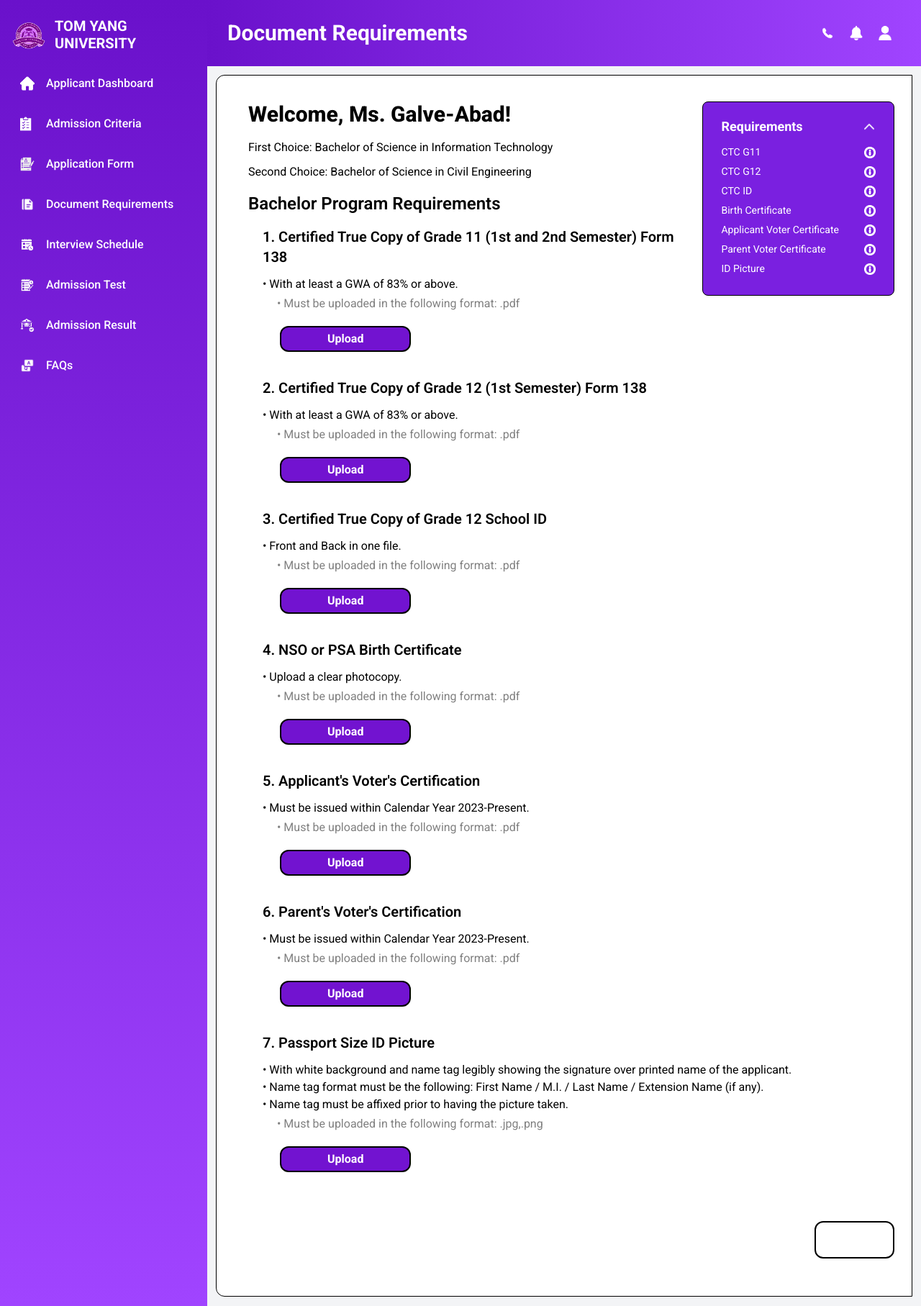
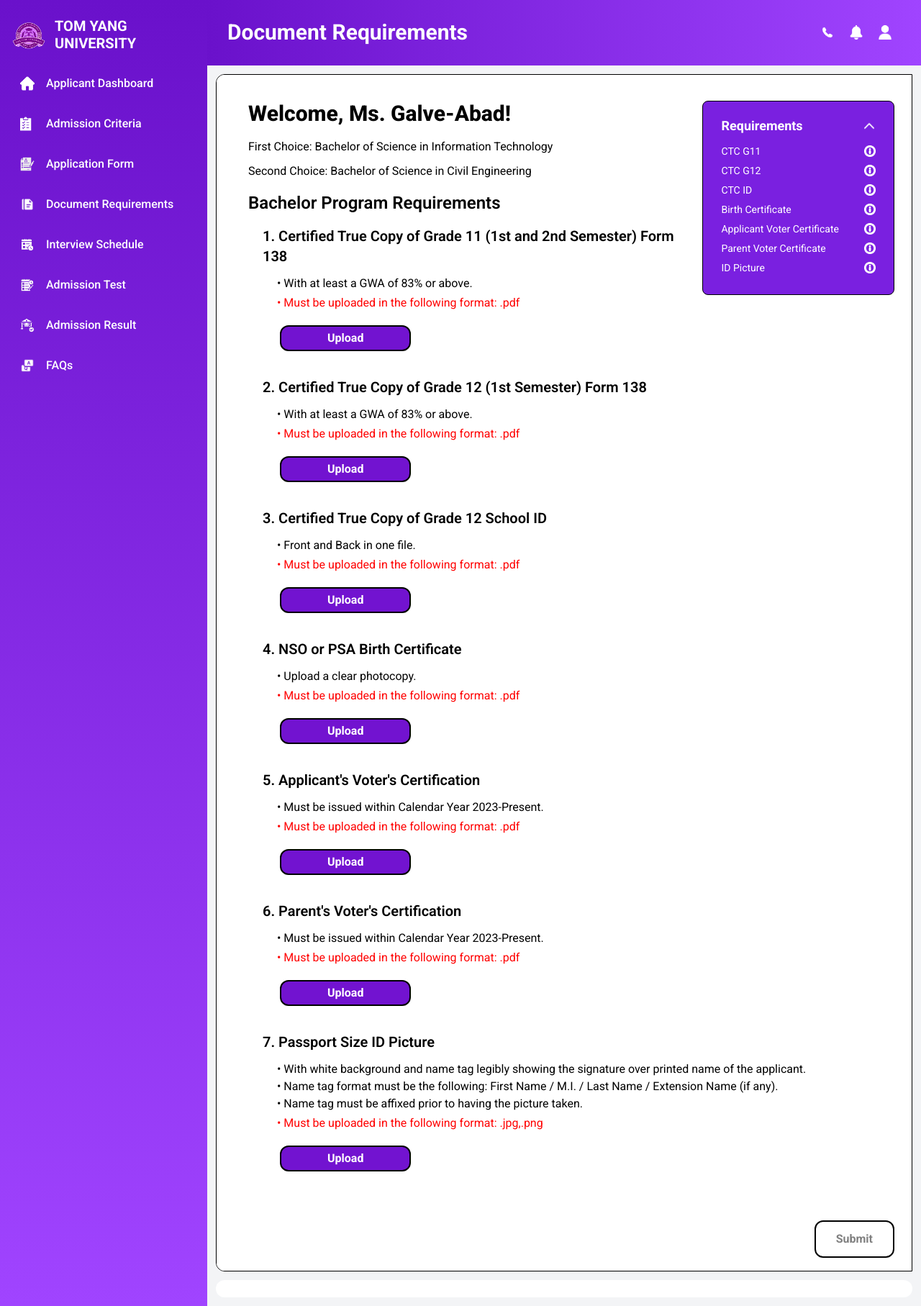
Before and after one commit to aeonjade/sdg3, a PHP site: page /applicant-documents.php in a window 1280 px wide. Shown: the whole page at 72% size. Run offline with PHP 8.4, Linux system fonts and the light colour scheme; data that the repository does not hold is empty; some libraries are stand-ins or nearby versions.

Commit message:
formatting changes

```diff
--- a/applicant-documents.php
+++ b/applicant-documents.php
@@ -40,7 +40,7 @@ $applicantType = isset($_SESSION['applicantType']) ? $_SESSION['applicantType']
           <div class="checklist-box">
             <!-- .checklist-header-->
             <div class="flex justify-between items-center">
-               <!-- main div.inner-box .checklist-header h4-->
+              <!-- main div.inner-box .checklist-header h4-->
               <h4 class="pb-0 text-lg font-bold">Requirements</h4>
               <img src="assets/chevron-up.png" alt="Toggle" class="chevron-icon">
             </div>
@@ -76,7 +76,7 @@ $applicantType = isset($_SESSION['applicantType']) ? $_SESSION['applicantType']
           <!-- .submit-wrapper-->
           <div class="submit-wrapper flex justify-end">
             <!-- .submit-btn-->
-            <button type="button" class="submit-btn text-[white] cursor-not-allowed border-2 border-[solid] border-[black] rounded-xl text-base font-bold px-7 py-3 mx-0 my-8 [transition:0.3s]" disabled>Submit</>
+            <button type="button" class="submit-btn text-[gray] cursor-not-allowed border-2 border-[solid] border-[black] rounded-xl text-base font-bold px-7 py-3 mx-0 my-8 [transition:0.3s]" disabled>Submit</>
           </div>
 
         </form>
@@ -84,9 +84,7 @@ $applicantType = isset($_SESSION['applicantType']) ? $_SESSION['applicantType']
       </div>
     </main>
 
-    <!--Comment ko muna 'to, nakalitaw eh-->
-    <?php// include "components/navigation/footer.php" ?>
-
+    <?php include "components/navigation/footer.php" ?>
 
     <!-- Confirmation Popup -->
     <div class="popup hidden fixed top-2/4 left-2/4 -translate-x-1/2 -translate-y-1/2 bg-[linear-gradient(to_bottom,_#b57ee4,_#a56ee0)] px-16 py-14 text-center rounded-3xl [box-shadow:0_0px_10px_rgba(0,_0,_0,_0.2)] flex-col items-center flex-[1]" id="confirmationPopup">
--- a/components/documents/getApplicantDocuments.php
+++ b/components/documents/getApplicantDocuments.php
@@ -3,12 +3,12 @@ foreach ($requirements as $req) { ?>
   <!-- main div.inner-box .document-requirements -->
   <div class="document-requirements mt-0 mx-10 mb-9" id="anchor-<?= $req['documentType'] ?>">
     <!-- main div.inner-box h4 -->
-    <h4 class="m-0 text-xl font-semibold pb-3"><?= $req['documentID'] ?>. <?= $req['documentName'] ?></h4>
+    <h4 class="ml-0 text-xl font-semibold pb-3"><?= $req['documentID'] ?>. <?= $req['documentName'] ?></h4>
     <?php foreach ($req['subtitles'] as $subtitle) { ?>
-      <h5>• <?= $subtitle ?></h5>
+      <h5 class="ml-5">• <?= $subtitle ?></h5>
     <?php } ?>
     <!-- main div.inner-box h5-->
-    <h5 class="mx-[20px] my-0 px-0 py-[3px] text-base text-[gray]">• Must be uploaded in the following format: <?= $req['requiredFormat'] ?></h5>
+    <h5 class="ml-5 my-0 px-0 py-[3px] text-base text-[red]">• Must be uploaded in the following format: <?= $req['requiredFormat'] ?></h5>
 
     <!-- .upload-container -->
     <div class="upload-container mt-4 mx-6 mb-0">
```
Also changed, not shown: components/documents/getAdminDocuments.php (+5 -5 lines), documents/starprincess.jpg (added), 1 other file.
